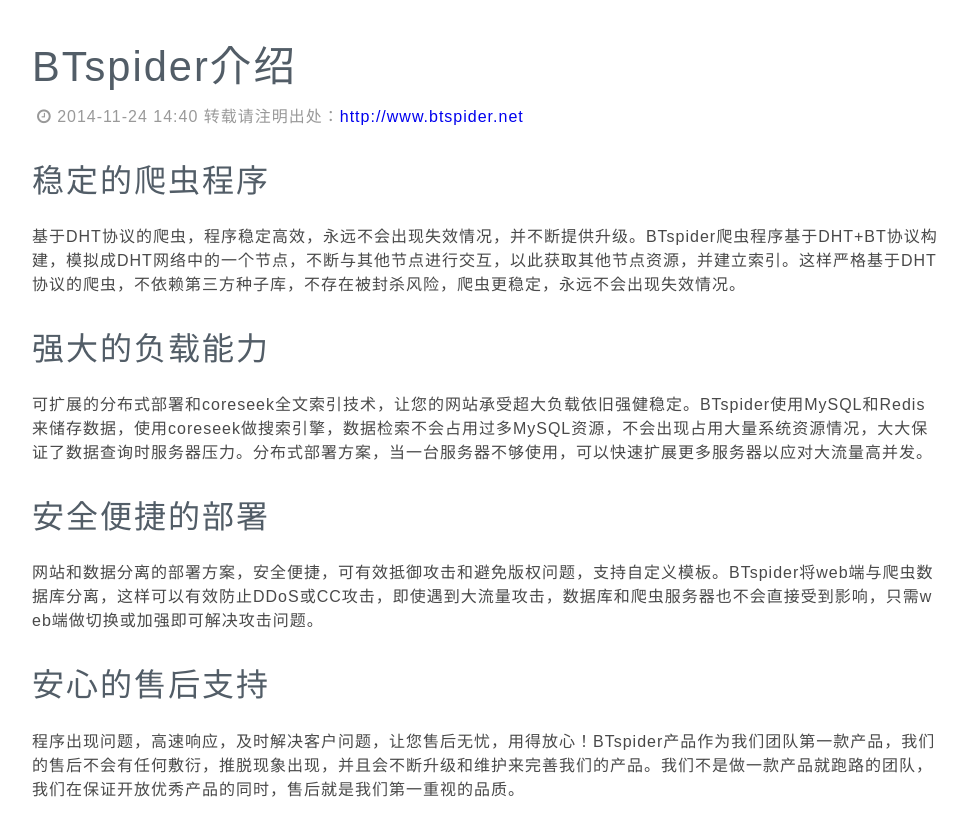
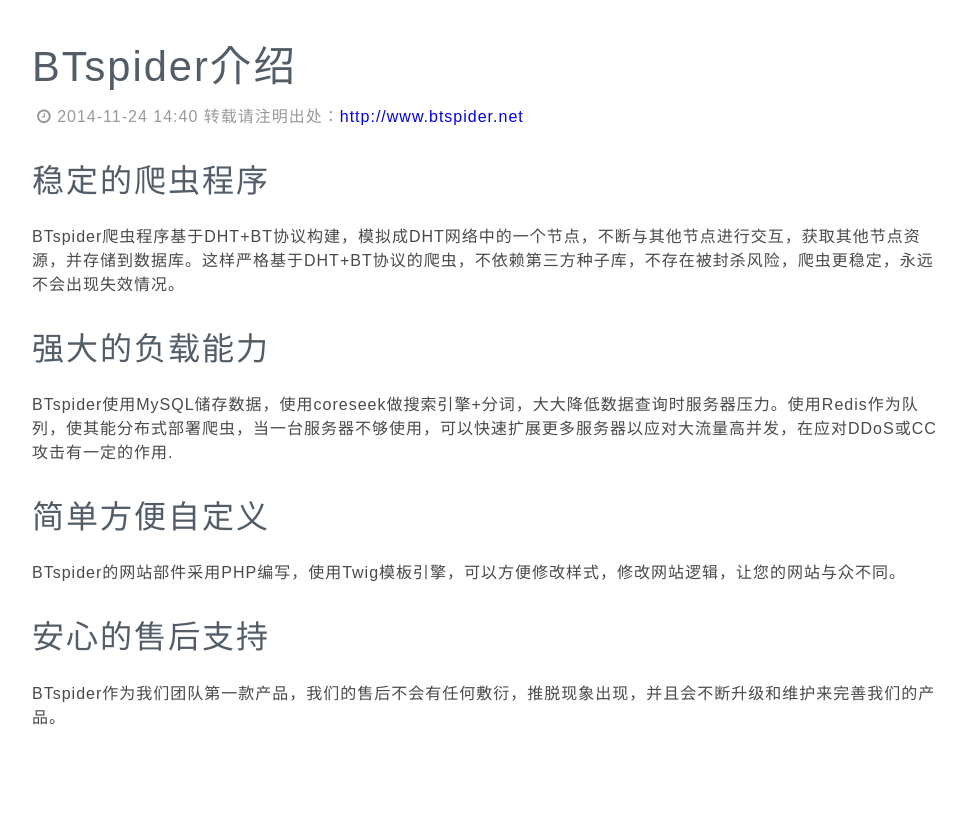
Before and after one commit to sanrenxing007/sanrenxing007.github.io, a Jekyll site: the page built from _posts/2014/11/24/2014-11-24-btspider-overview.md, in a window 1280 px wide. Shown: the top 836 px of the page, without its empty margins (154-1121 px from the left). Built offline with Jekyll 4.4.1, drawn with Linux system fonts in a browser that asks for light colours; Markdown is read by kramdown in place of the engine named in the settings.

Commit message:
基本文案已敲定

```diff
--- a/_posts/2014/11/24/2014-11-24-btspider-overview.md
+++ b/_posts/2014/11/24/2014-11-24-btspider-overview.md
@@ -6,17 +6,13 @@
 ---
 
 # 稳定的爬虫程序
-
-基于DHT协议的爬虫，程序稳定高效，永远不会出现失效情况，并不断提供升级。BTspider爬虫程序基于DHT+BT协议构建，模拟成DHT网络中的一个节点，不断与其他节点进行交互，以此获取其他节点资源，并建立索引。这样严格基于DHT协议的爬虫，不依赖第三方种子库，不存在被封杀风险，爬虫更稳定，永远不会出现失效情况。
+BTspider爬虫程序基于DHT+BT协议构建，模拟成DHT网络中的一个节点，不断与其他节点进行交互，获取其他节点资源，并存储到数据库。这样严格基于DHT+BT协议的爬虫，不依赖第三方种子库，不存在被封杀风险，爬虫更稳定，永远不会出现失效情况。
 
 # 强大的负载能力
+BTspider使用MySQL储存数据，使用coreseek做搜索引擎+分词，大大降低数据查询时服务器压力。使用Redis作为队列，使其能分布式部署爬虫，当一台服务器不够使用，可以快速扩展更多服务器以应对大流量高并发，在应对DDoS或CC攻击有一定的作用.
 
-可扩展的分布式部署和coreseek全文索引技术，让您的网站承受超大负载依旧强健稳定。BTspider使用MySQL和Redis来储存数据，使用coreseek做搜索引擎，数据检索不会占用过多MySQL资源，不会出现占用大量系统资源情况，大大保证了数据查询时服务器压力。分布式部署方案，当一台服务器不够使用，可以快速扩展更多服务器以应对大流量高并发。
-
-#安全便捷的部署
-
-网站和数据分离的部署方案，安全便捷，可有效抵御攻击和避免版权问题，支持自定义模板。BTspider将web端与爬虫数据库分离，这样可以有效防止DDoS或CC攻击，即使遇到大流量攻击，数据库和爬虫服务器也不会直接受到影响，只需web端做切换或加强即可解决攻击问题。
+# 简单方便自定义
+BTspider的网站部件采用PHP编写，使用Twig模板引擎，可以方便修改样式，修改网站逻辑，让您的网站与众不同。
 
 # 安心的售后支持
-
-程序出现问题，高速响应，及时解决客户问题，让您售后无忧，用得放心！BTspider产品作为我们团队第一款产品，我们的售后不会有任何敷衍，推脱现象出现，并且会不断升级和维护来完善我们的产品。我们不是做一款产品就跑路的团队，我们在保证开放优秀产品的同时，售后就是我们第一重视的品质。
+BTspider作为我们团队第一款产品，我们的售后不会有任何敷衍，推脱现象出现，并且会不断升级和维护来完善我们的产品。
```
Also changed, not shown: _posts/2014/11/24/2014-11-24-btspider-desc.md (+4 -2 lines).
